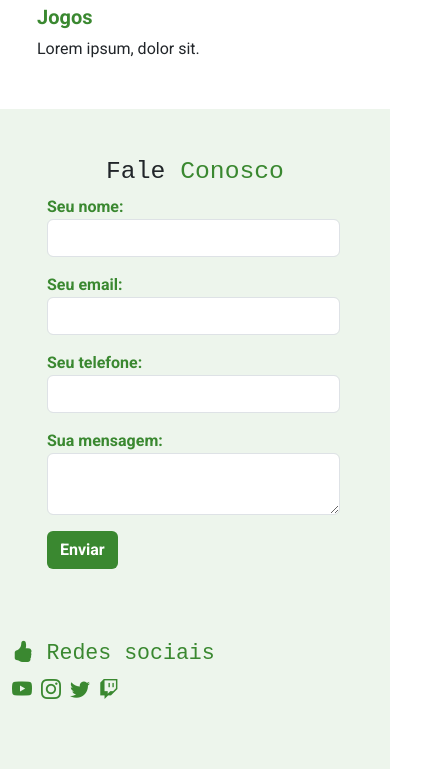
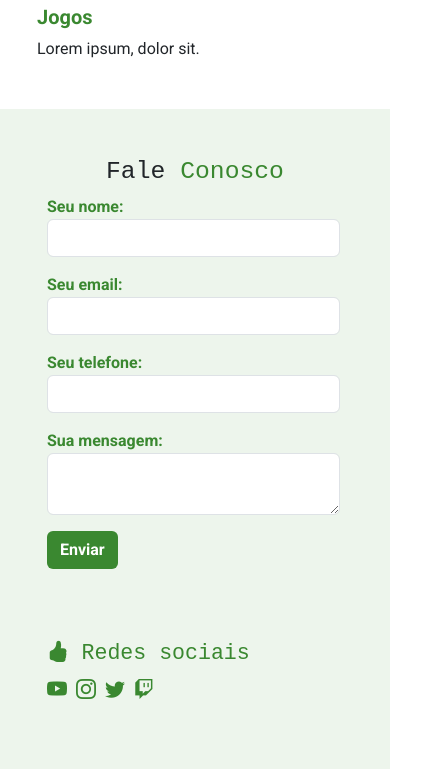
Before and after one commit to SuaveGreen/Site_Xbox, a plain HTML site: page index.html in a window 390 px wide. Shown: the part 6035-6804 px from the top of the page, 425 px wide, since content can reach past the window. Drawn offline with nearby package versions, Linux system fonts and the light colour scheme; a web font is replaced by a local one.

Commit message:
Update main.css
Arrumando um detalhe

```diff
--- a/main.css
+++ b/main.css
@@ -193,6 +193,11 @@ body {
     #fale-conosco div label {
         margin-left: 35px
     }
+
+    #social-links {
+        margin-left: 35px;
+    }
+
 }
 
 @media (max-width: 1023px) and (min-width: 768px) {
```
